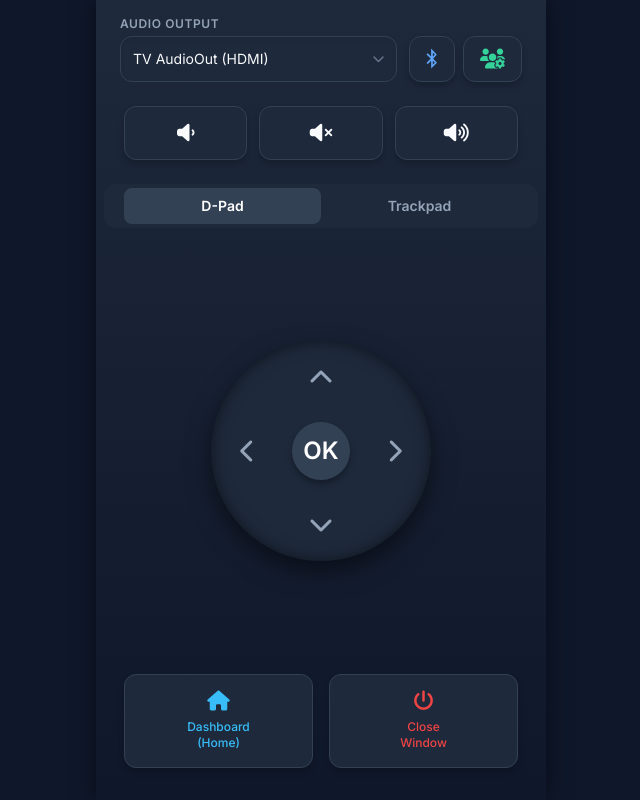
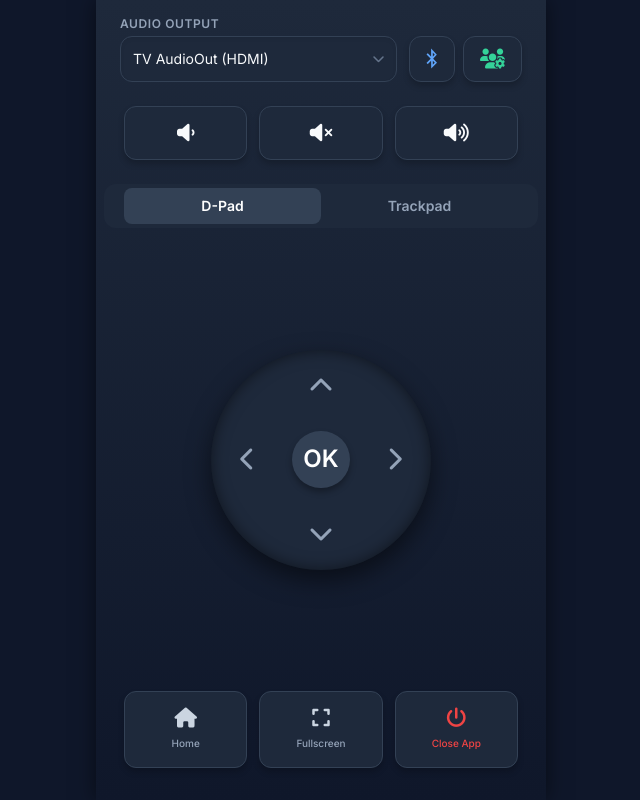
Before and after one commit to SyperAI/remote-control-linux-tv, a FastAPI app: page /remote in a window 1280 px wide. Shown: the whole page, without its empty margins (319-959 px from the left). Run offline with FastAPI, Linux system fonts and the light colour scheme; some libraries are stand-ins or nearby versions.

Commit message:
Fixed sound devices display when starting as systemd service; Added PWA support; Added fullscreen toggle to remote control
Took 8 minutes

```diff
--- a/backend/api/remote.py
+++ b/backend/api/remote.py
@@ -43,6 +43,14 @@ def run_xdotool(args):
     except Exception as e:
         logger.error(f"xdotool execution failed: {e}")
         raise e
+
+def run_pactl(args):
+    """Helper to run pactl with proper PulseAudio systemd env variables"""
+    env = os.environ.copy()
+    if "XDG_RUNTIME_DIR" not in env:
+        env["XDG_RUNTIME_DIR"] = "/run/user/1000"
+
+    return subprocess.run(["pactl"] + args, env=env, capture_output=True, text=True)
 
 @router.post("/kill_active")
 async def kill_active():
@@ -98,15 +106,14 @@ async def remote_mouse(mouse_data: MouseModel):
 async def control_volume(vol_data: VolumeModel):
     try:
         if vol_data.action == "up":
-            cmd = ["pactl", "set-sink-volume", "@DEFAULT_SINK@", "+5%"]
+            run_pactl(["set-sink-volume", "@DEFAULT_SINK@", "+5%"])
         elif vol_data.action == "down":
-            cmd = ["pactl", "set-sink-volume", "@DEFAULT_SINK@", "-5%"]
+            run_pactl(["set-sink-volume", "@DEFAULT_SINK@", "-5%"])
         elif vol_data.action == "mute":
-            cmd = ["pactl", "set-sink-mute", "@DEFAULT_SINK@", "toggle"]
+            run_pactl(["set-sink-mute", "@DEFAULT_SINK@", "toggle"])
         else:
             return {"status": "error", "message": "Unknown action"}
 
-        subprocess.run(cmd)
         return {"status": "success"}
     except Exception as e:
         return {"status": "error", "message": str(e)}
@@ -114,10 +121,10 @@ async def control_volume(vol_data: VolumeModel):
 @router.get("/audio_outputs")
 async def get_audio_outputs():
     try:
-        result = subprocess.run(["pactl", "list", "sinks"], capture_output=True, text=True)
+        result = run_pactl(["list", "sinks"])
         sinks = []
 
-        sinks.append({"id": "special_combine_audio", "name": "🎧 Play on ALL Headphones (Combine)"})
+        sinks.append({"id": "special_combine_audio", "name": "🎵 Play on ALL Headphones (Combine)"})
 
         current_name = None
         for line in result.stdout.split("\n"):
@@ -139,17 +146,17 @@ async def get_audio_outputs():
 @router.post("/audio_outputs")
 async def set_audio_output(sink_data: AudioSinkModel):
     try:
-        subprocess.run(["pactl", "unload-module", "module-combine-sink"])
+        run_pactl(["unload-module", "module-combine-sink"])
 
         if sink_data.sink_name == "special_combine_audio":
-            subprocess.run([
-                "pactl", "load-module", "module-combine-sink",
+            run_pactl([
+                "load-module", "module-combine-sink",
                 "sink_name=combined_audio",
                 "sink_properties=device.description=Combined_All_Headphones"
             ])
-            subprocess.run(["pactl", "set-default-sink", "combined_audio"])
+            run_pactl(["set-default-sink", "combined_audio"])
         else:
-            subprocess.run(["pactl", "set-default-sink", sink_data.sink_name])
+            run_pactl(["set-default-sink", sink_data.sink_name])
 
         return {"status": "success", "message": "Audio output changed"}
     except Exception as e:
--- a/frontend/static/js/remote.js
+++ b/frontend/static/js/remote.js
@@ -237,7 +237,7 @@ async function killActive() {
     }
 }
 function goHome() { vibrate(); fetch('/api/remote/home', { method: 'POST' }); }
-
+function toggleFullscreen() { vibrate(); sendInput('F11'); }
 
 // PROFILES & SETTINGS LOGIC
 let fullSettings = null;
--- a/frontend/templates/remote.html
+++ b/frontend/templates/remote.html
@@ -4,6 +4,13 @@
     <meta charset="UTF-8">
     <meta name="viewport" content="width=device-width, initial-scale=1.0, maximum-scale=1.0, user-scalable=no">
     <title>TV Remote</title>
+    <!-- PWA Meta Tags -->
+    <meta name="apple-mobile-web-app-capable" content="yes">
+    <meta name="apple-mobile-web-app-status-bar-style" content="black-translucent">
+    <meta name="theme-color" content="#0f172a">
+    <link rel="manifest" href="/static/manifest.json">
+    <link rel="apple-touch-icon" href="/static/icon.svg">
+
     <!-- Tailwind CSS -->
     <script src="https://cdn.tailwindcss.com"></script>
     <link rel="stylesheet" href="https://cdnjs.cloudflare.com/ajax/libs/font-awesome/6.4.0/css/all.min.css">
@@ -68,15 +75,20 @@
         </div>
 
         <!-- System Controls -->
-        <div class="grid grid-cols-2 gap-4 px-5 mt-auto pb-4">
-            <button onclick="goHome()" class="btn-action btn-blue flex flex-col gap-1">
-                <i class="fa-solid fa-house mb-1"></i>
-                <span class="text-xs font-medium text-center">Dashboard<br/>(Home)</span>
+        <div class="grid grid-cols-3 gap-3 px-5 mt-auto pb-4">
+            <button onclick="goHome()" class="btn-action flex flex-col gap-1 items-center justify-center">
+                <i class="fa-solid fa-house mb-1 text-slate-300"></i>
+                <span class="text-[10px] font-medium text-center text-slate-400">Home</span>
             </button>
 
-            <button onclick="killActive()" class="btn-action btn-red flex flex-col gap-1">
+            <button onclick="toggleFullscreen()" class="btn-action flex flex-col gap-1 items-center justify-center">
+                <i class="fa-solid fa-expand mb-1 text-slate-300"></i>
+                <span class="text-[10px] font-medium text-center text-slate-400">Fullscreen</span>
+            </button>
+
+            <button onclick="killActive()" class="btn-action btn-red flex flex-col gap-1 items-center justify-center">
                 <i class="fa-solid fa-power-off mb-1"></i>
-                <span class="text-xs font-medium text-center">Close<br/>Window</span>
+                <span class="text-[10px] font-medium text-center">Close App</span>
             </button>
         </div>
 
@@ -219,6 +231,16 @@
         </div>
     </div>
 
-    <script src="/static/js/remote.js?v=4"></script>
+    <script src="/static/js/remote.js?v=6"></script>
+    <script>
+        // PWA Service Worker Registration
+        if ('serviceWorker' in navigator) {
+            window.addEventListener('load', () => {
+                navigator.serviceWorker.register('/static/sw.js').catch(err => {
+                    console.log('SW Registration failed:', err);
+                });
+            });
+        }
+    </script>
 </body>
 </html>
```
Also changed, not shown: frontend/static/sw.js (added, +31 -0 lines), frontend/static/icon.svg (added), frontend/static/manifest.json (added).
